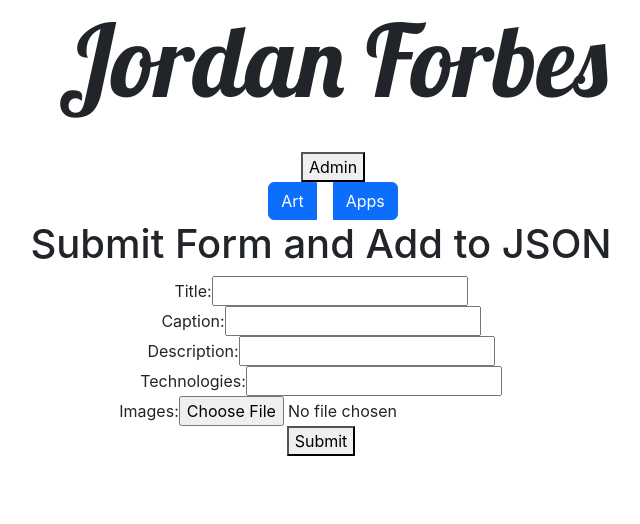
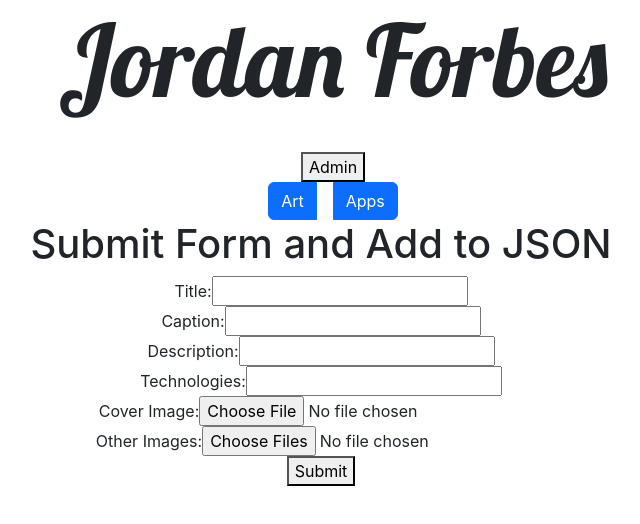
Before and after one commit to jordanforbes/localJunkpile, a React (Create React App) app in the folder frontend/: page / in a window 1280 px wide. Both pictures are taken after a click on the button "Admin". Shown: the top 524 px of the page, without its empty margins (307-947 px from the left). Built offline with nearby package versions, Linux system fonts and the light colour scheme.

Commit message:
images now add to dummy json

```diff
--- a/frontend/src/Components/Admin/Admin.jsx
+++ b/frontend/src/Components/Admin/Admin.jsx
@@ -23,7 +23,7 @@ const Admin = (props) => {
   }, []);
 
   const handleChange = (e) => {
-    const { name, value } = e.target;
+    const { name, value, type, files } = e.target;
 
     if (name === "title") {
       const idValue = value.replace(/\s+/g, "-").toLowerCase();
@@ -32,6 +32,26 @@ const Admin = (props) => {
         [name]: value,
         id: idValue,
       }));
+    } else if (type === "file") {
+      if (name === "cover") {
+        setFormData((prevData) => ({
+          ...prevData,
+          images: {
+            ...prevData.images,
+            cover: files[0],
+          },
+        }));
+      }
+      if (name === "other") {
+        const newOtherImages = [...formData.images.other, ...files];
+        setFormData((prevData) => ({
+          ...prevData,
+          images: {
+            ...prevData.images,
+            other: newOtherImages,
+          },
+        }));
+      }
     } else {
       setFormData((prevData) => ({
         ...prevData,
@@ -90,8 +110,13 @@ const Admin = (props) => {
         </label>
         <br />
         <label>
-          Images:
-          <input type="file" name="images" />
+          Cover Image:
+          <input type="file" name="cover" onChange={handleChange} />
+        </label>
+        <br />
+        <label>
+          Other Images:
+          <input type="file" name="other" multiple onChange={handleChange} />
         </label>
         <br />
         <button type="submit">Submit</button>
```
